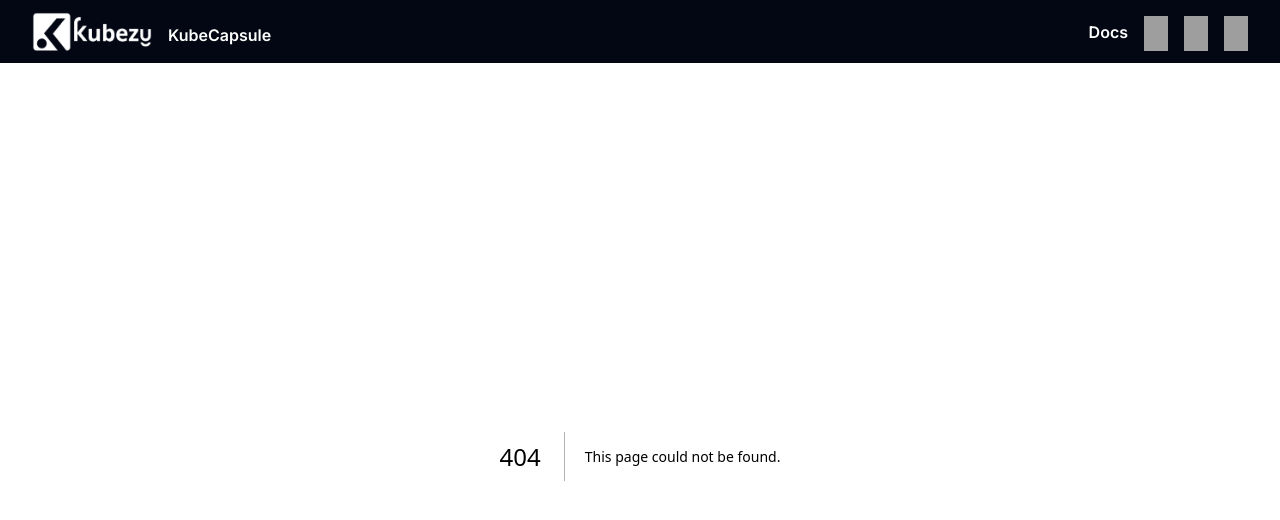
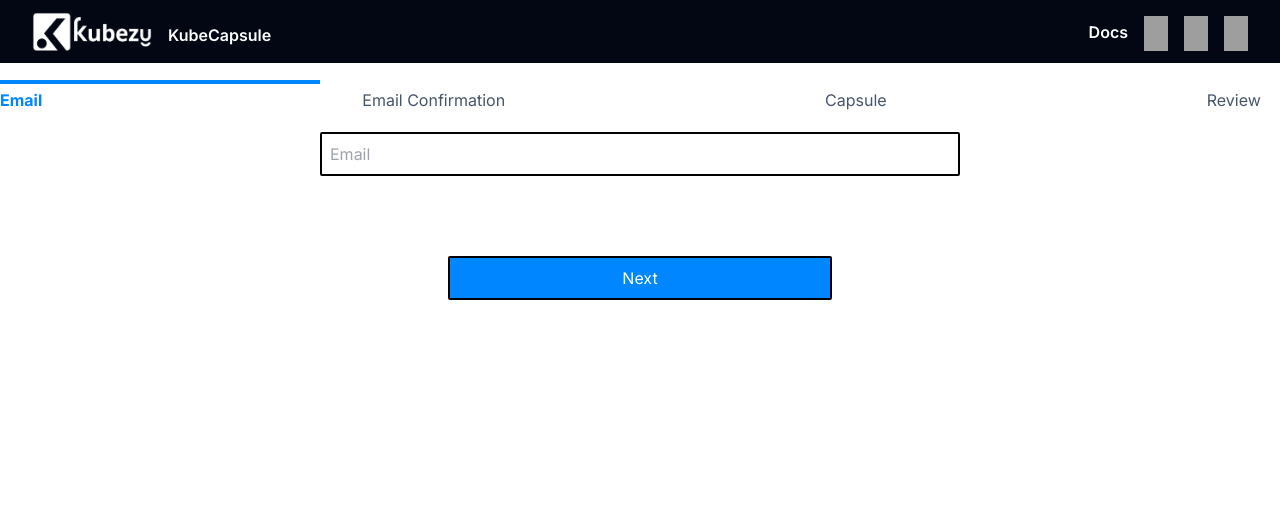
Before and after one commit to Kubezy/KubeCapsule, a Next.js app in the folder web/: page /message in a window 1280 px wide. Before the commit this address had no page. Shown: the top 520 px of the page. Built offline with nearby package versions, Linux system fonts and the light colour scheme; grey boxes are pictures that could not be loaded.

Commit message:
started message form

```diff
--- /dev/null
+++ b/web/src/app/components/pages/message/button.tsx
@@ -0,0 +1,18 @@
+import React from 'react';
+
+interface ButtonProps {
+    title: string;
+    onClick: () => void;
+}
+
+const Button: React.FC<ButtonProps> = ({ title, onClick }) => {
+    return (
+        <div className="rounded-sm mx-auto w-[30%] my-20">
+            <button className="border-2 w-full mx-auto p-2 rounded-sm border-black bg-kubernetes text-white" onClick={onClick}>
+                {title}
+            </button>
+        </div>
+    );
+};
+
+export default Button;
--- /dev/null
+++ b/web/src/app/components/pages/message/dropdown.tsx
@@ -0,0 +1,39 @@
+import React, { ChangeEvent } from 'react';
+
+interface DropdownProps {
+    title: string;
+    options: string[];
+    onChange: (value: string) => void;
+}
+
+const Dropdown: React.FC<DropdownProps> = ({ title, options, onChange }) => {
+    const handleChange = (event: ChangeEvent<HTMLSelectElement>) => {
+        onChange(event.target.value)
+    }
+
+    return (
+        <div className='mx-auto w-[50%]'>
+            <div className="relative w-[40%] max-w-full mt-12">
+                <p>{title}</p>
+                <svg
+                xmlns="http://www.w3.org/2000/svg"
+                className="absolute top-[40%] bottom-0 w-5 h-5 my-auto text-gray-400 right-3"
+                viewBox="0 0 20 20"
+                fill="currentColor"
+                >
+                <path
+                    fillRule="evenodd"
+                    d="M5.293 7.293a1 1 0 011.414 0L10 10.586l3.293-3.293a1 1 0 111.414 1.414l-4 4a1 1 0 01-1.414 0l-4-4a1 1 0 010-1.414z"
+                    clipRule="evenodd"
+                />
+                </svg>
+                <select onChange={handleChange}
+                className="w-full px-3 py-2 text-sm text-gray-600 bg-white border rounded-sm shadow-sm outline-none appearance-none focus:ring-offset-2 focus:ring-kubernetes focus:ring-2">
+                {options.map((option) => <option>{option}</option>)}
+                </select>
+            </div>
+        </div>
+    );
+};
+
+export default Dropdown;
--- /dev/null
+++ b/web/src/app/components/pages/message/fileInput.tsx
@@ -0,0 +1,30 @@
+import React, { ChangeEvent } from 'react';
+
+interface InputProps {
+    placeholder: string;
+    onChange: (value: any) => void;
+}
+
+const FileInput: React.FC<InputProps> = ({ placeholder, onChange }) => {
+    const handleChange = (event: ChangeEvent<HTMLInputElement>) => {
+        const file = event.target.files && event.target.files[0];
+        if (file) {
+            const reader = new FileReader();
+            reader.onload = (loadEvent: ProgressEvent<FileReader>) => {
+                const result = loadEvent.target?.result;
+                if (result) {
+                    onChange(result.toString());
+                }
+            };
+            reader.readAsDataURL(file);
+        }
+    }
+
+    return (
+        <div className="rounded-sm mx-auto w-[50%] my-5">
+            <input type="file" placeholder={placeholder} className="border-2 w-full mx-auto p-2 rounded-sm border-black" onChange={handleChange}/>
+        </div>
+    );
+};
+
+export default FileInput;
--- /dev/null
+++ b/web/src/app/components/pages/message/input.tsx
@@ -0,0 +1,20 @@
+import React, { ChangeEvent } from 'react';
+
+interface InputProps {
+    placeholder: string;
+    onChange: (value: string) => void;
+}
+
+const Input: React.FC<InputProps> = ({ placeholder, onChange }) => {
+    const handleChange = (event: ChangeEvent<HTMLInputElement>) => {
+        onChange(event.target.value)
+    }
+
+    return (
+        <div className="rounded-sm mx-auto w-[50%] my-5">
+            <input type="text" placeholder={placeholder} className="border-2 w-full mx-auto p-2 rounded-sm border-black" onChange={handleChange}/>
+        </div>
+    );
+};
+
+export default Input;
--- /dev/null
+++ b/web/src/app/components/pages/message/radio.tsx
@@ -0,0 +1,38 @@
+import { ChangeEvent, useState } from "react"
+
+interface RadioProps {
+    radios: string[];
+    onChange: (value: string) => void;
+}
+
+const Radio: React.FC<RadioProps> = ({ radios, onChange }) => {
+    const [option, setOption] = useState(radios[0])
+
+    const handleChange = (event: ChangeEvent<HTMLInputElement>) => {
+        onChange(event.target.value)
+    }
+
+    return (
+        <div className="rounded-sm mx-auto w-[50%] my-5">
+            <h2 className="text-gray-800 font-medium">Would you like to make your message public?</h2>
+            <ul className="mt-3 space-y-3">
+                {
+                    radios.map((item, idx) => (
+                        <li key={idx} className="flex items-center gap-x-2.5">
+                            <input type="radio" value={item} checked={option === item} className="border-gray-400 text-kubernetes focus:ring-kubernetes duration-150"
+                            onChange={(e) => {
+                                setOption(e.target.value);
+                                handleChange(e);
+                            }} />
+                            <label className="text-sm text-gray-700 font-medium">
+                                {item}
+                            </label>
+                        </li>
+                    ))
+                }
+            </ul>
+        </div>
+    )
+}
+
+export default Radio;
--- /dev/null
+++ b/web/src/app/components/pages/message/textarea.tsx
@@ -0,0 +1,20 @@
+import React, { ChangeEvent } from 'react';
+
+interface TextAreaProps {
+    placeholder: string;
+    onChange: (value: string) => void;
+}
+
+const TextArea: React.FC<TextAreaProps> = ({ placeholder, onChange }) => {
+    const handleChange = (event: ChangeEvent<HTMLTextAreaElement>) => {
+        onChange(event.target.value)
+    }
+
+    return (
+        <div className="rounded-sm mx-auto w-[50%] my-5">
+            <textarea placeholder={placeholder} className="border-2 w-full mx-auto p-2 rounded-sm border-black" onChange={handleChange}/>
+        </div>
+    );
+};
+
+export default TextArea;
--- /dev/null
+++ b/web/src/app/message/page.tsx
@@ -0,0 +1,56 @@
+"use client";
+
+import { useState } from "react";
+import Button from "../components/pages/message/button";
+import Dropdown from "../components/pages/message/dropdown";
+import FileInput from "../components/pages/message/fileInput";
+import Input from "../components/pages/message/input";
+import TextArea from "../components/pages/message/textarea";
+import Radio from "../components/pages/message/radio";
+
+export default function Messages() {
+    const [name, setName] = useState("")
+    const [email, setEmail] = useState("")
+    const [duration, setDuration] = useState("1 Year")
+    const [message, setMessage] = useState("")
+    const [image, setImage] = useState(null)
+    const [privacy, setPrivacy] = useState("No")
+
+    const [steps, setStep] = useState({
+        stepsItems: ["Email", "Email Confirmation", "Capsule", "Review"],
+        currentStep: 1
+    })
+
+    return (
+        <>
+            <div className="mt-6 max-w-screen-xl mx-auto">
+                <div className={`h-2 border-t-4 border-kubernetes`} style={{ width: `${steps.currentStep * 25}%` }}></div>
+                <div className="w-full">
+                    <ul className="flex w-full">
+                        {steps.stepsItems.map((item) => {
+                            return (
+                                <li className="relative" style={{ left: `${steps.stepsItems.indexOf(item) * 25}%` }}>
+                                    <p className={`${steps.stepsItems.indexOf(item) === steps.currentStep - 1 ? "text-kubernetes font-bold" : "text-slate-600"}`}>{item}</p>
+                                </li>
+                            )
+                        })}
+                    </ul>
+                </div>
+                {steps.currentStep === 1 && <Input placeholder="Email" onChange={(newEmail) => setEmail(newEmail)}/>}
+                {steps.currentStep === 2 && <Input placeholder="Code" onChange={(newEmail) => setEmail(newEmail)}/>}
+                {steps.currentStep === 3 && (
+                    <>
+                    <Input placeholder="Full Name" onChange={(newName) => setName(newName)}/>
+                    <Dropdown title="Duration" options={["1 Year", "10 Years", "100 Years"]} onChange={(newDuration) => setDuration(newDuration)}/>
+                    <TextArea placeholder="Message" onChange={(newMessage) => setMessage(newMessage)}/>
+                    <FileInput placeholder="Message" onChange={(newImage) => setImage(newImage)}/>
+                    <Radio radios={["No", "Yes"]} onChange={(newPrivacy) => setPrivacy(newPrivacy)} />
+                    </>
+                )}
+                <Button title={`${steps.currentStep === 4 ? "Submit" : "Next"}`} onClick={() => {
+                    if (steps.currentStep !== 4) setStep({stepsItems: steps.stepsItems, currentStep: steps.currentStep + 1})
+                }}/>
+            </div>
+        </>
+    )
+}
--- a/web/src/app/page.tsx
+++ b/web/src/app/page.tsx
@@ -6,7 +6,7 @@ import Sponsors from "./components/pages/main/sponsors";
 export default function Home() {
   return (
     <>
-      <div className="mt-6 mx-20 max-w-screen-xl mx-auto">
+      <div className="mt-6 max-w-screen-xl mx-auto">
         <Hero/>
         <Cards />
         <Sponsors />
```
Also changed, not shown: 1 other file (tests, documents, lock files or other folders).
